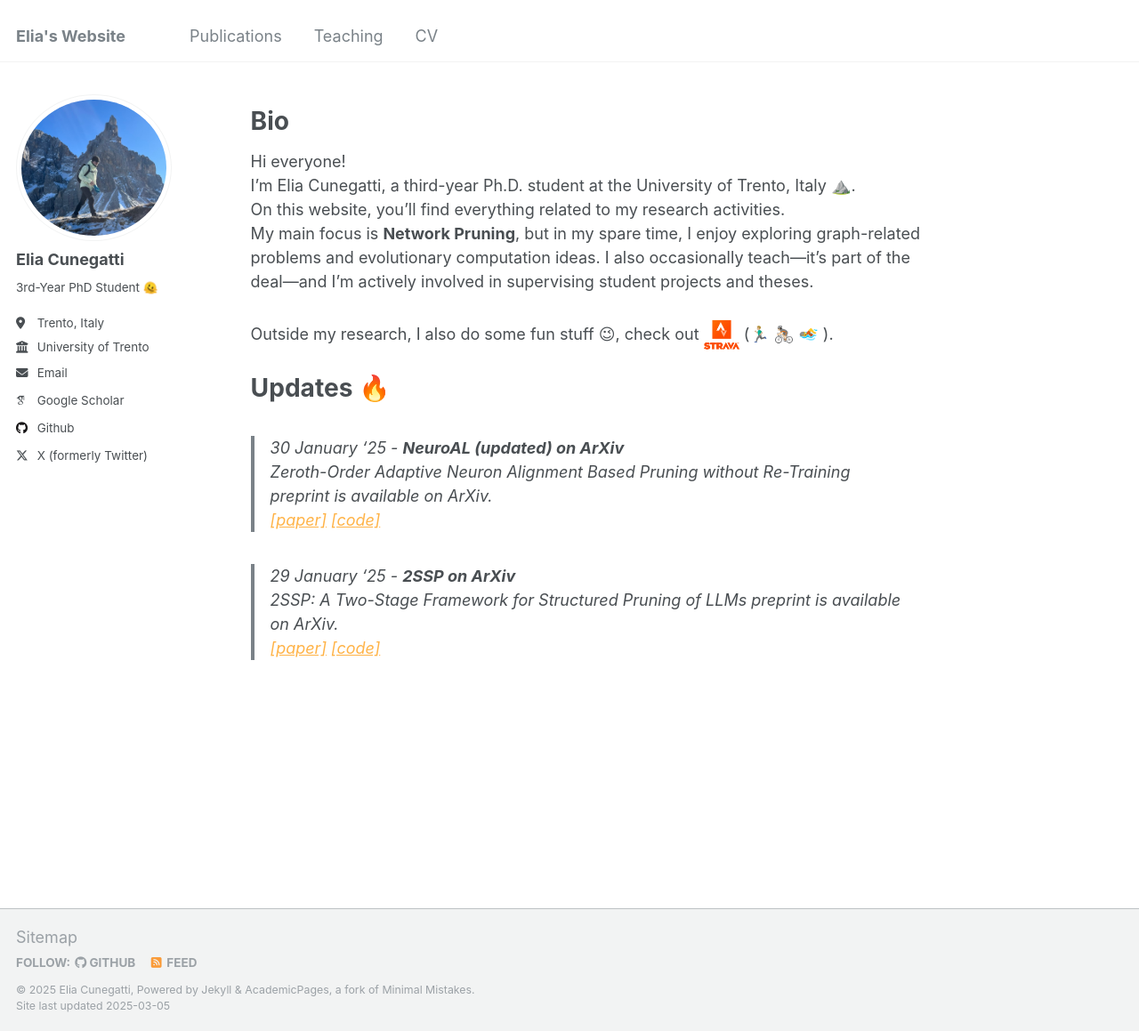
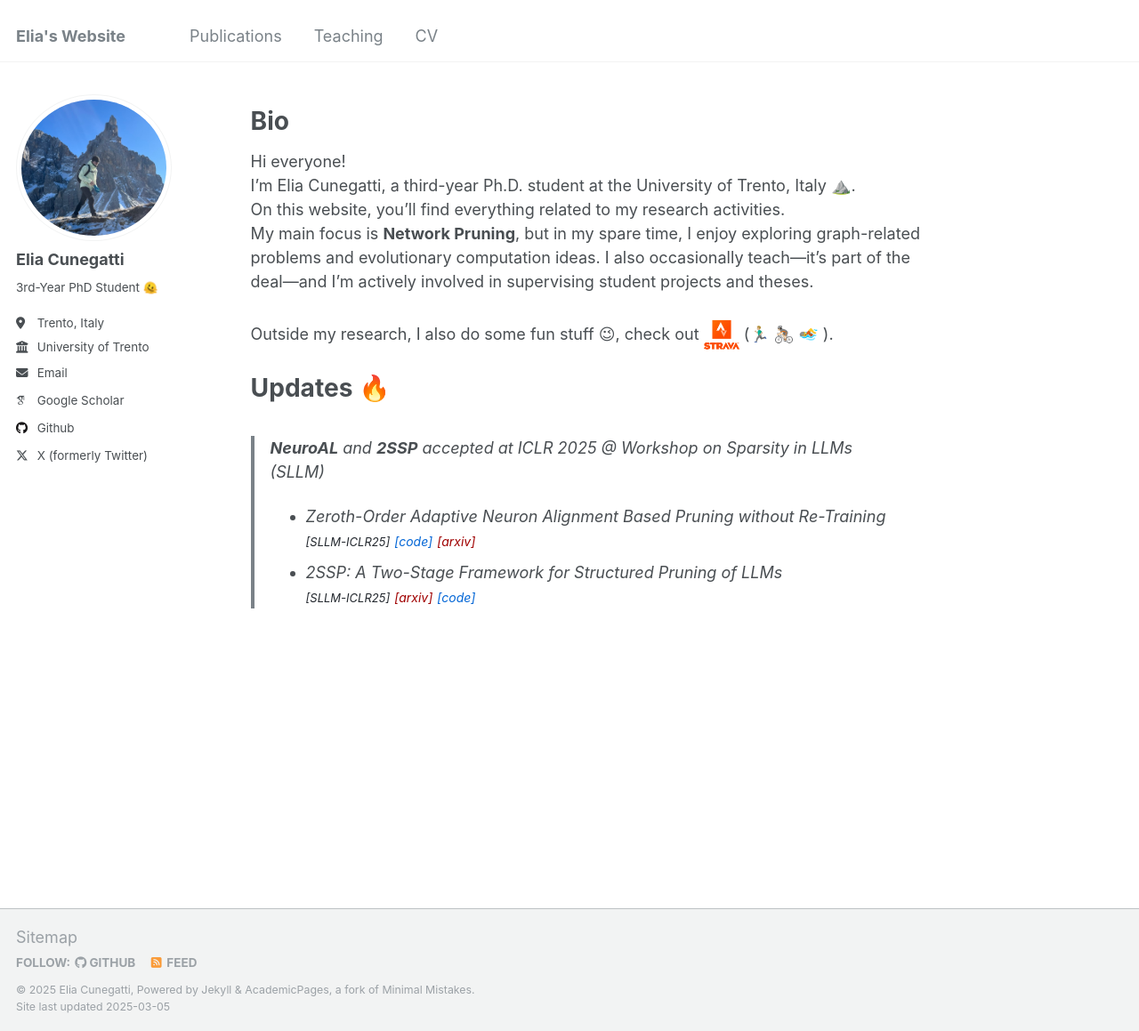
Before and after one commit to eliacunegatti/eliacunegatti.github.io, a Jekyll site: the page built from _pages/about.md, in a window 1280 px wide and 1159 px high. Shown: the whole window at 89% size. Built offline with Jekyll 4.4.1, drawn with Linux system fonts in a browser that asks for light colours; some web fonts are replaced.

Commit message:
paper sllm

```diff
--- a/_pages/about.md
+++ b/_pages/about.md
@@ -21,12 +21,13 @@ Outside my research, I also do some fun stuff 😉, check out <a href="https://w
 
 Updates 🔥
 ======
-
-
-> 30 January '25 - **NeuroAL (updated) on ArXiv** <br>
-*Zeroth-Order Adaptive Neuron Alignment Based Pruning without Re-Training* preprint is available on ArXiv. <br>
-[[paper]](https://arxiv.org/pdf/2411.07066?) [[code]](https://github.com/eliacunegatti/NeuroAL)
-
-> 29 January '25 - **2SSP on ArXiv** <br>
-*2SSP: A Two-Stage Framework for Structured Pruning of LLMs* preprint is available on ArXiv. <br>
-[[paper]](https://arxiv.org/pdf/2501.17771) [[code]](https://github.com/FabrizioSandri/2SSP)
+> **NeuroAL** and **2SSP** accepted at ICLR 2025 @ Workshop on Sparsity in LLMs (SLLM)
+- Zeroth-Order Adaptive Neuron Alignment Based Pruning without Re-Training <br>
+<a href="/files/NeuroAL-SLLM@ICLR2025.pdf" target="_blank" style="font-size: 13px; color: #24292f; text-decoration: none;">[SLLM-ICLR25]</a>
+<a href="https://github.com/eliacunegatti/NeuroAL" style="font-size: 14px;color: #0366d6;text-decoration: none;">[code]</a>
+<a href="https://arxiv.org/pdf/2411.07066?" style="font-size: 14px;color: #A00000;text-decoration: none;">[arxiv]</a>
+- 2SSP: A Two-Stage Framework for Structured Pruning of LLMs <br>
+<a href="/files/2SSP-SLLM@ICLR2025.pdf" target="_blank" style="font-size: 13px; color: #24292f; text-decoration: none;">
+[SLLM-ICLR25]</a>
+<a href="https://arxiv.org/pdf/2501.17771" style="font-size: 14px;color: #A00000;text-decoration: none;">[arxiv]</a>
+<a href="https://github.com/FabrizioSandri/2SSP" style="font-size: 14px;color: #0366d6;text-decoration: none;">[code]</a>
```
Also changed, not shown: _publications/2ssp.md (+1 -1 lines), _publications/neuroal.md (+1 -3 lines), _publications/workiclr.md (+1 -1 lines), 2 other files.
